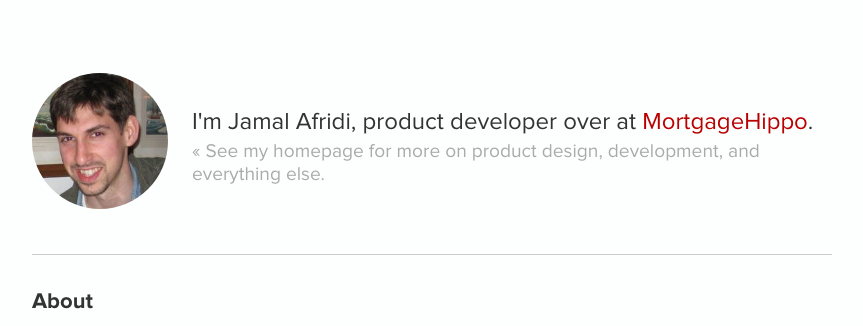
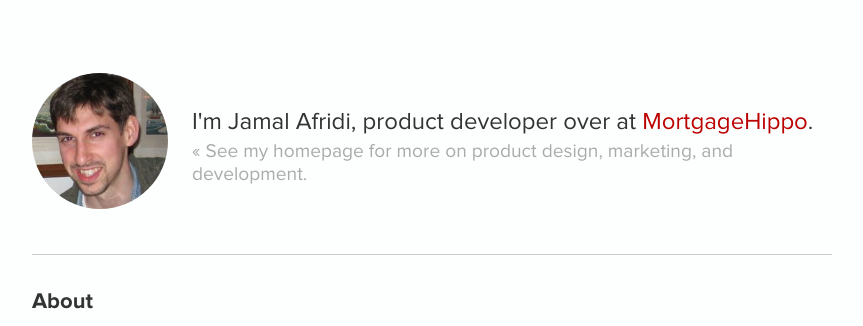
Before and after one commit to jafridi/jafridi.github.io, a Jekyll site: the page built from about.md, in a window 1280 px wide. Shown: the top 326 px of the page, without its empty margins (208-1071 px from the left). Built offline with Jekyll 4.4.1, drawn with Linux system fonts in a browser that asks for light colours.

```diff
--- a/_layouts/postheader.html
+++ b/_layouts/postheader.html
@@ -32,7 +32,7 @@
             <article class="header-bio">
               <img id="profile-pic" src="/assets/images/headshot.jpg" title="Yup, this is me chillin'">
               <h1 class="title">I'm Jamal Afridi, product developer over at <a href="http://www.mortgagehippo.com">MortgageHippo</a>. <a class="extra" href="/">
-              <h2>« See my homepage for more on product design, development, and everything else.</a></h2
+              <h2>« See my homepage for more on product design, marketing, and development.</a></h2
               </h1>
 
           </div>
```
Also changed, not shown: _posts/2014-07-26-balancing-work-and-ramadan.markdown (added, +11 -0 lines), 5 other files.
